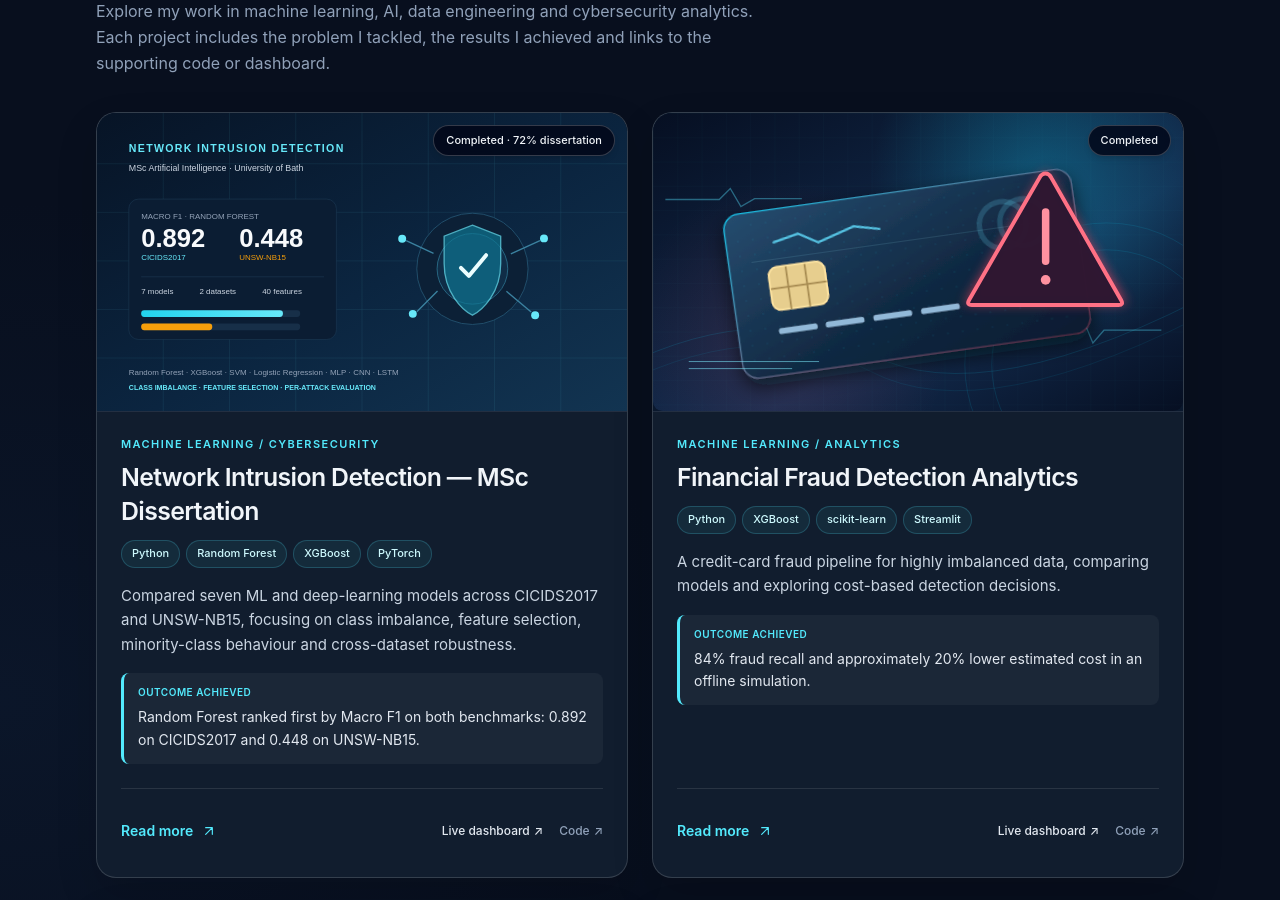
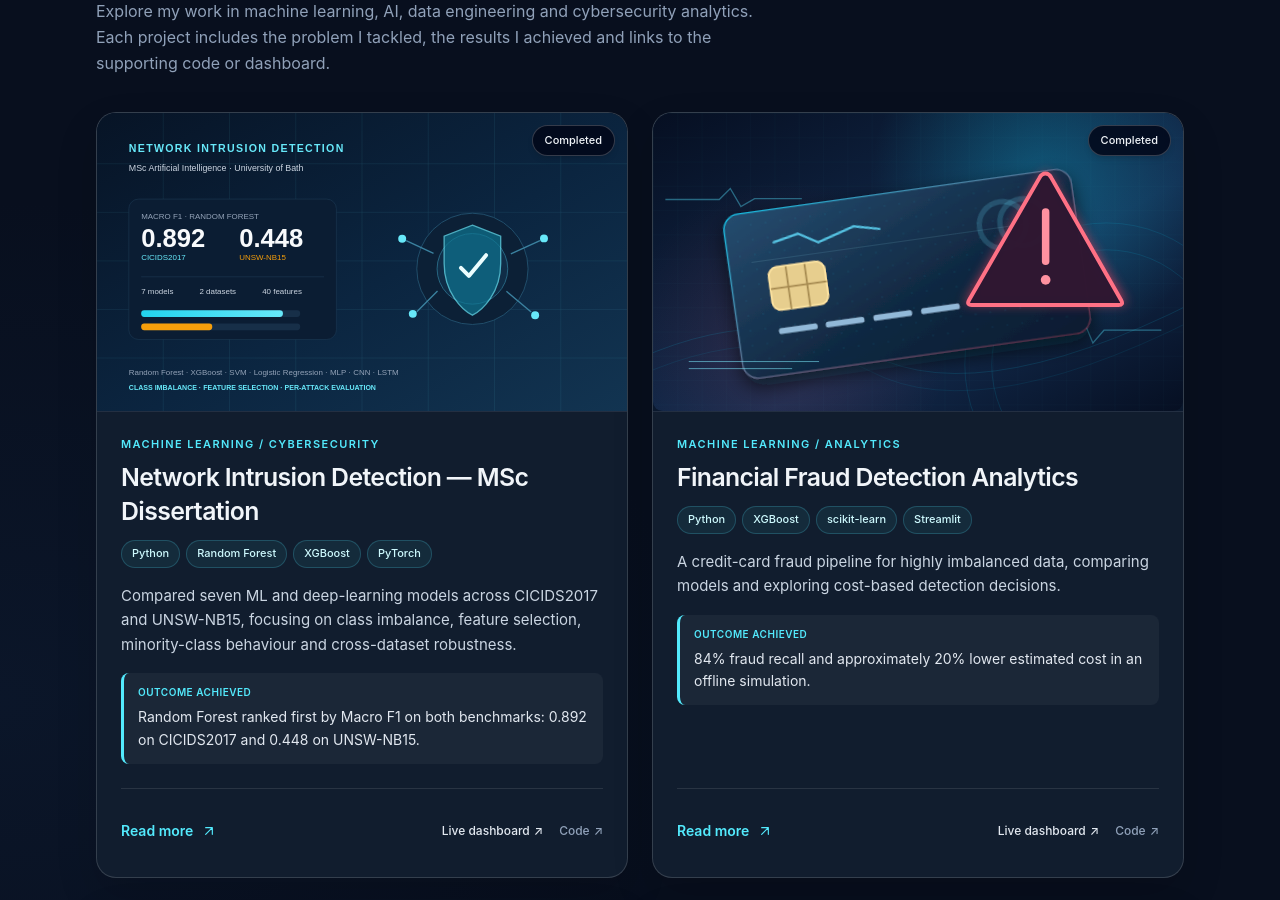
Before and after one commit to NamanSaini04/naman-ai-portfolio, a React (Vite) app: page / in a window 1280 px wide. Shown: the part 1140-2040 px from the top of the page. Built offline with nearby package versions, Linux system fonts and the light colour scheme.

Commit message:
Set dissertation project status to Completed

```diff
--- a/src/data/portfolio.js
+++ b/src/data/portfolio.js
@@ -4,7 +4,7 @@ export const projects = [
     title: 'Network Intrusion Detection — MSc Dissertation',
     category: 'MACHINE LEARNING / CYBERSECURITY',
     featured: true,
-    status: 'Completed · 72% dissertation',
+    status: 'Completed',
     statusNote: 'MSc Artificial Intelligence dissertation, University of Bath.',
     description: 'Compared seven ML and deep-learning models across CICIDS2017 and UNSW-NB15, focusing on class imbalance, feature selection, minority-class behaviour and cross-dataset robustness.',
     technologies: ['Python', 'scikit-learn', 'XGBoost', 'PyTorch', 'Random Forest', 'CNN', 'LSTM', 'ANOVA F-score'],
```
